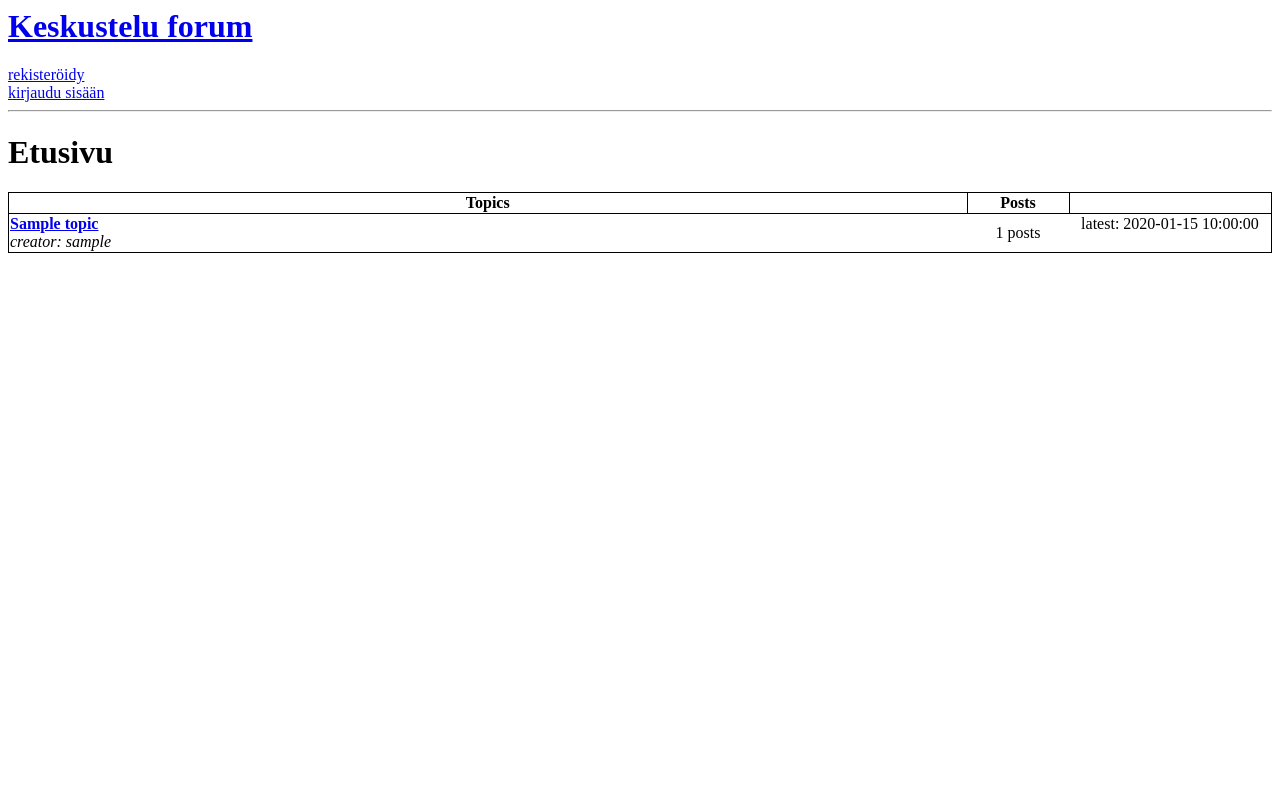
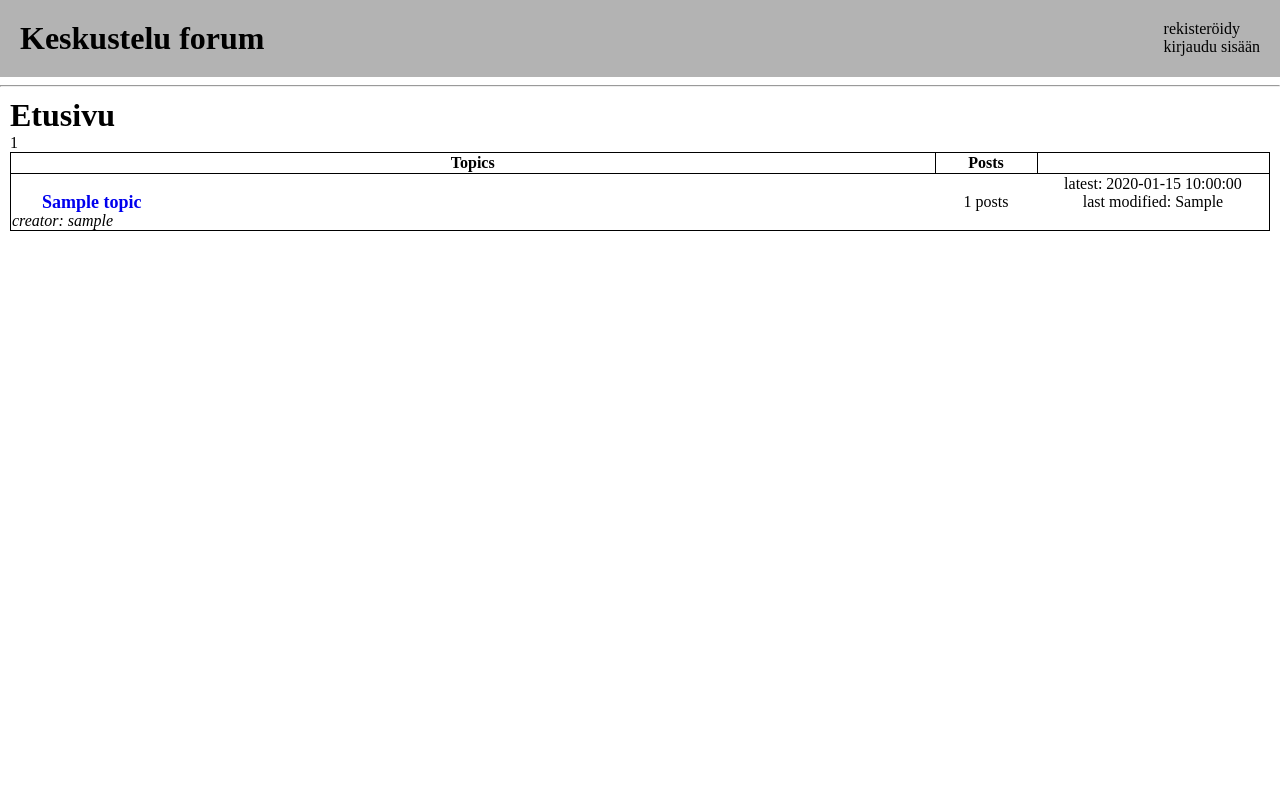
Before and after one commit to teemuboi/top_harjoitustyo, a PHP site: page / in a window 1280 px wide. Run offline with PHP 8.4, Linux system fonts and the light colour scheme; tables that the repository leaves empty or names only in its code hold one stand-in row (values such as "Sample post").

Commit message:
viimeksi muokattu ja muokkaaja ja pientä css

```diff
--- a/controllers/frontpagecontroller.php
+++ b/controllers/frontpagecontroller.php
@@ -4,5 +4,29 @@ require_once "database/models/topics.php";
 function frontpage_controller(){
     topic_controller();
     $topics = getAllTopics();
+
+    function date_sort($a, $b){
+        if(getMessageDate($b["topicid"])){
+            if(getMessageDate($a["topicid"])){
+                return strtotime(getMessageDate($b["topicid"])) -
+                strtotime(getMessageDate($a["topicid"]));
+            }
+            return strtotime(getMessageDate($b["topicid"])) - strtotime($a["date"]);
+        }
+        return strtotime($b["date"]) - strtotime($a["date"]);
+    }
+    usort($topics, "date_sort");
+
+
+    if(isset($_GET["page"]) && is_numeric($_GET["page"])){
+        $page = $_GET["page"];
+    }else{
+        $page = 1;
+    }
+    $maxpage = 10;
+    $topiccount = count($topics);
+    // echo $maxpage*($page-1)." ".$topiccount;
+    $topics = array_slice($topics, $maxpage*($page-1), $maxpage);
+
     require_once "views/main.view.php";
 }
--- a/controllers/messagecontroller.php
+++ b/controllers/messagecontroller.php
@@ -21,37 +21,37 @@ function editmessage_controller(){
 
         try {
             editMessage($text, $messageid);
-            header("Location: /topic?topicid=".getMessage($messageid)[0]["topicid"]);
+            header("Location: /topic?topicid=".getMessage($messageid)["topicid"]);
         } catch (PDOException $e){
             echo "Error editing table: " . $e->getMessage();
         }
     }else{
         $message = getMessage($_GET['messageid']);
-        if(!isset($message[0]["userid"])){
+        if(!isset($message["userid"])){
             header("Location: /");
         }
 
-        if($_SESSION['userid'] == $message[0]["userid"] || isAdmin()){
+        if($_SESSION['userid'] == $message["userid"] || isAdmin()){
             require_once "views/editmessage.view.php";
         }else{
             // header("Location: /");
-            header("Location: /topic?topicid=".$message[0]["topicid"]);
+            header("Location: /topic?topicid=".$message["topicid"]);
         }
     }
 }
 
 function deletemessage_controller(){
     $message = getMessage($_GET['messageid']);
-    if(!isset($message[0]["userid"])){
+    if(!isset($message["userid"])){
         header("Location: /");
     }
 
-    if($_SESSION['userid'] == $message[0]["userid"] || isAdmin()){
+    if($_SESSION['userid'] == $message["userid"] || isAdmin()){
         $messageid = $_GET['messageid'];
         deleteMessage($messageid);
         header("Location: /".explode("/", $_SERVER["HTTP_REFERER"])[3]);
     }else{
         // header("Location: /");
-        header("Location: /topic?topicid=".$message[0]["topicid"]);
+        header("Location: /topic?topicid=".$message["topicid"]);
     }
 }
--- a/controllers/topiccontroller.php
+++ b/controllers/topiccontroller.php
@@ -41,11 +41,11 @@ function edittopic_controller(){
         }
     }else{
         $topic = getTopic($_GET['topicid']);
-        if(!isset($topic[0]["userid"])){
+        if(!isset($topic["userid"])){
             header("Location: /");
         }
 
-        if($_SESSION['userid'] == $topic[0]["userid"] || isAdmin()){
+        if($_SESSION['userid'] == $topic["userid"] || isAdmin()){
             require_once "views/edittopic.view.php";
         }else{
             header("Location: /");
@@ -55,11 +55,11 @@ function edittopic_controller(){
 
 function deletetopic_controller(){
     $topic = getTopic($_GET['topicid']);
-    if(!isset($topic[0]["userid"])){
+    if(!isset($topic["userid"])){
         header("Location: /");
     }
 
-    if($_SESSION['userid'] == $topic[0]["userid"] || isAdmin()){
+    if($_SESSION['userid'] == $topic["userid"] || isAdmin()){
         $topicid = $_GET['topicid'];
         try {
             deleteMessages($topicid);
--- a/database/models/messages.php
+++ b/database/models/messages.php
@@ -30,7 +30,19 @@ function getMessage($messageid){
     $stm = $pdo->query($sql);
     $message = $stm->fetchAll(PDO::FETCH_ASSOC);
 
-    return $message;
+    return $message[0];
+}
+
+function getMessageDate($topicid){
+    $pdo = connectDB();
+
+    $sql = "SELECT date FROM messages WHERE topicid = $topicid ORDER BY date DESC LIMIT 1";
+    $stm = $pdo->query($sql);
+    $message = $stm->fetchAll(PDO::FETCH_ASSOC);
+
+    if($message){
+        return $message[0]["date"];
+    }
 }
 
 function getUser($userid){
@@ -40,7 +52,7 @@ function getUser($userid){
     $stm = $pdo->query($sql);
     $user = $stm->fetchAll(PDO::FETCH_ASSOC);
 
-    return $user;
+    return $user[0];
 }
 
 function editMessage($text, $messageid){
--- a/database/models/topics.php
+++ b/database/models/topics.php
@@ -4,10 +4,11 @@ require_once "database/connection.php";
 function addTopic($title){
     $pdo = connectDB();
     $userid = $_SESSION['userid'];
-    $date = date('Y-m-d'); //date('d-m-Y H:i:s')
+    $date = date('Y-m-d H:i:s'); //date('d-m-Y H:i:s')
+    $modifiedby = $_SESSION['userid'];
 
-    $data = [$userid, $title, $date];
-    $sql = "INSERT INTO topics (userid, title, date) VALUES (?, ?, ?)";
+    $data = [$userid, $title, $date, $modifiedby];
+    $sql = "INSERT INTO topics (userid, title, date, modifiedby) VALUES (?, ?, ?, ?)";
     $stm = $pdo->prepare($sql);
 
     return $stm->execute($data);
@@ -30,13 +31,25 @@ function getTopic($topicid){
     $stm = $pdo->query($sql);
     $topic = $stm->fetchAll(PDO::FETCH_ASSOC);
 
+    return $topic[0];
+}
+
+function getTopicDate($topicid){
+    $pdo = connectDB();
+
+    $sql = "SELECT date FROM topics WHERE topicid = $topicid";
+    $stm = $pdo->query($sql);
+    $topic = $stm->fetchAll(PDO::FETCH_ASSOC);
+
     return $topic;
 }
 
 function editTopic($title, $topicid){
     $pdo = connectDB();
+    $modifiedby = $_SESSION['userid'];
+    $lastmodified = date('Y-m-d H:i:s');
 
-    $sql = "UPDATE topics SET title = '$title' WHERE topicid = $topicid";
+    $sql = "UPDATE topics SET title = '$title', modifiedby = '$modifiedby', lastmodified = '$lastmodified' WHERE topicid = $topicid";
     $stm = $pdo->query($sql);
     $topic = $stm->fetchAll(PDO::FETCH_ASSOC);
 
--- a/partials/footer.php
+++ b/partials/footer.php
@@ -1,3 +1,4 @@
+</div>
 </body>
 <footer></footer>
 </html>
--- a/partials/head.php
+++ b/partials/head.php
@@ -7,8 +7,9 @@
     <title>Keskusteluforum</title>
 </head>
 <body>
-<h1><a href='/'>Keskustelu forum</a></h1>
-
+<header>
+    <h1 class="title"><a href='/'>Keskustelu forum</a></h1>
+    <div class="usermenu">
     <?php if(isLoggedIn()){?>
         <?= $_SESSION['username']?><br>
         <a href='/logout'>Kirjaudu ulos</a><br>
@@ -16,4 +17,7 @@
         <a href='/register'>rekisteröidy</a><br>
         <a href='/login'>kirjaudu sisään</a>
     <?php }?>
+    </div>
+</header>
 <hr/>
+<div class="pageview">
--- a/public/style.css
+++ b/public/style.css
@@ -1,15 +1,62 @@
 body {
-    /* margin: 0; */
+    margin: 0;
     word-break: break-all;
 }
 
+h1 {
+    margin: 0;
+}
+
+header {
+    display: flex;
+    background-color: rgb(179, 179, 179);
+    padding: 20px;
+}
+
+header a{
+    text-decoration: none;
+    color: black;
+}
+
+header .usermenu{
+    position: absolute;
+    right: 0;
+    padding-right: 20px;
+}
+
+header .usermenu a:hover{
+    text-decoration: underline;
+}
+
 table, th, tr {
-    border: 1px solid black;
+    border: 0.5px solid black;
 }
 
 table {
     border-collapse: collapse;
     width: 100%;
+}
+
+.maintopics .topics{
+    position: relative;
+}
+
+.maintopics a{
+    text-decoration: none;
+}
+
+.maintopics .topics i{
+    position: absolute;
+    bottom: 0;
+}
+
+.maintopics .topics a{
+    margin: 30px;
+    font-size: large;
+}
+
+.maintopics a:hover{
+    text-decoration: underline;
 }
 
 .maintopics .posts{
@@ -18,9 +65,13 @@ table {
 }
 
 .maintopics .date{
-    width: 200px;
+    width: 230px;
     text-align: center;
     vertical-align: text-top;
+}
+
+.maintopics .date a{
+    color: red;
 }
 
 .maintopics .topics, .viewtopic .text{
@@ -33,6 +84,20 @@ table {
     vertical-align: text-top;
 }
 
+.viewtopic .info a{
+    text-decoration: none;
+    color: red;
+}
+
+.viewtopic .info a:hover{
+    text-decoration: underline;
+}
+
 textarea {
     resize: none;
+    width: 100%;
 }
+
+.pageview {
+    margin: 10px;
+}
--- a/views/editmessage.view.php
+++ b/views/editmessage.view.php
@@ -1,8 +1,8 @@
-<a href='/topic?topicid=<?=$message[0]["topicid"]?>'>
-    go back to <b><?=getTopic($message[0]["topicid"])[0]["title"]?></b>
+<a href='/topic?topicid=<?=$message["topicid"]?>'>
+    go back to <b><?=getTopic($message["topicid"])["title"]?></b>
 </a>
 <h1>Edit message</h1>
 <form method="post">
-    <textarea name="text" rows="6" cols="80" maxlength=2000 required><?=$message[0]["text"]?></textarea><br>
+    <textarea name="text" rows="6" cols="80" maxlength=2000 required autofocus><?=$message["text"]?></textarea><br>
     <input type="submit" value="edit">
 </form>
--- a/views/main.view.php
+++ b/views/main.view.php
@@ -7,6 +7,31 @@
 </form>
 <?php }?>
 
+<?php if($page-1 != 0){
+    if($page-1 != 1){?>
+        <a href='/?page=1'>
+            1
+        </a>
+    <?php }?>
+
+    <a href='/?page=<?=$page-1?>'>
+        <
+    </a>
+<?php }?>
+
+<?=$page?>
+
+<?php if($page*$maxpage <= $topiccount){?>
+    <a href='/?page=<?=$page+1?>'>
+        >
+    </a>
+
+    <?php if($page+1 != ceil($topiccount/$maxpage)){?>
+    <a href='/?page=<?=ceil($topiccount/$maxpage)?>'>
+        <?=ceil($topiccount/$maxpage)?>
+    </a>
+<?php }}?>
+
 <table class="maintopics">
     <th>Topics</th><th>Posts</th>
 <?php foreach ($topics as $topic) {?>
@@ -15,7 +40,7 @@
             <a href='/topic?topicid=<?=$topic["topicid"]?>'>
                 <b><?=$topic["title"]?></b>
             </a><br>
-            <i>creator: <?=getUser($topic["userid"])[0]["username"]?></i>
+            <i>creator: <?=getUser($topic["userid"])["username"]?></i>
         </td>
         <td class="posts">
             <?=count(getAllMessages($topic["topicid"]))?> posts
@@ -27,11 +52,15 @@
                 created: <?=$topic["date"]?>
             <?php }?><br>
 
+            last modified: <?=$topic["lastmodified"]?><br>
+
             <?php if(isLoggedIn() && $_SESSION['userid'] == $topic["userid"] || isAdmin()){
             if(!getAllMessages($topic["topicid"]) || isAdmin()){?>
                 <a href='/edittopic?topicid=<?= $topic["topicid"]?>'>edit</a>
             <?php }?>
                 <a href='/deletetopic?topicid=<?= $topic["topicid"]?>'>delete</a>
+            <?php }else{?>
+                <br>
             <?php }?>
         </td>
     </tr>
--- a/views/topic.view.php
+++ b/views/topic.view.php
@@ -1,7 +1,7 @@
 <a href='/'>
     go back
 </a>
-<h2><?= $topic[0]["title"]?></h2>
+<h1><?= $topic["title"]?></h1>
 
 <?php if(isLoggedIn()){?>
 <form method="post">
@@ -19,11 +19,13 @@
             <?=nl2br($message["text"])?>
         </td>
         <td class="info">
-            <b><?=getUser($message["userid"])[0]["username"]?></b><br>
+            <b><?=getUser($message["userid"])["username"]?></b><br>
             <?=$message["date"]?><br>
             <?php if(isLoggedIn() && $_SESSION['userid'] == $message["userid"] || isAdmin()){?>
                 <a href='/editmessage?messageid=<?= $message["messageid"]?>'>edit</a>
                 <a href='/deletemessage?messageid=<?= $message["messageid"]?>'>delete</a>
+            <?php }else{?>
+                <br>
             <?php }?>
         </td>
     </tr>
```
Also changed, not shown: views/edittopic.view.php (+7 -3 lines). Lines whose indentation alone changed are shown as unchanged.
